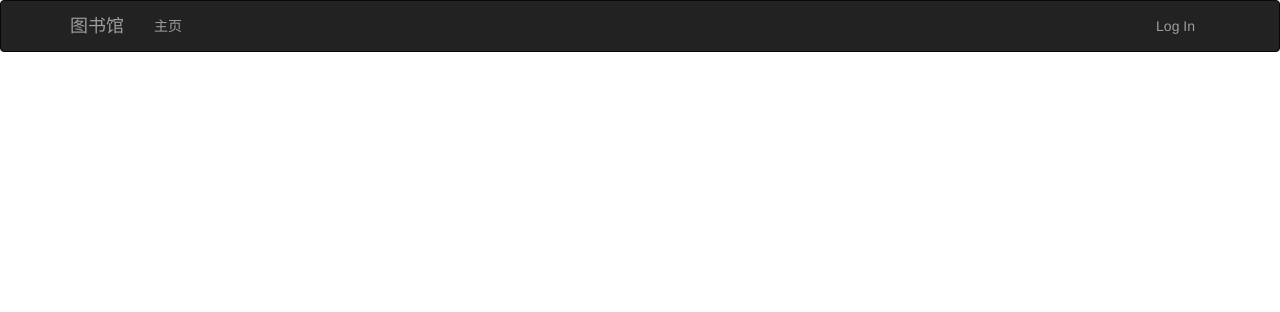
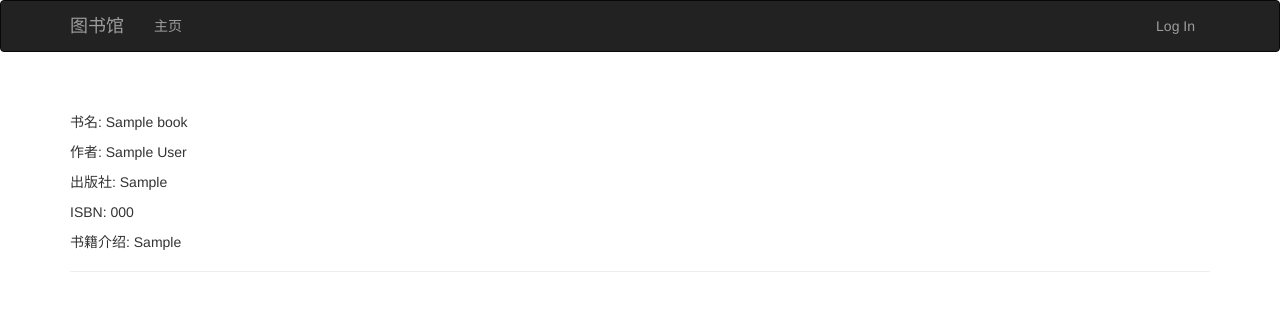
Before and after one commit to jxw1/library, a Flask app: page /book/1 in a window 1280 px wide. Shown: the top 312 px of the page. Run offline with Flask 2, Linux system fonts and the light colour scheme; tables that the repository leaves empty hold one stand-in row (values such as "Sample post"); some libraries are stand-ins or nearby versions.

Commit message:
数据库结构完善

```diff
--- a/flasky/app/main/views.py
+++ b/flasky/app/main/views.py
@@ -11,7 +11,6 @@ from ..decorators import admin_required, lib_required
 @main.route('/', methods=['GET', 'POST'])
 def index(books=[]):
     form = SearchForm()
-    form.input_.data = session['input_data']
     if form.validate_on_submit():
         bookname = form.input_.data
         session['input_data'] = bookname
@@ -37,9 +36,9 @@ def book(book_id):
 @lib_required
 def del_book(book_id):
     book = Book.query.filter_by(id=book_id).first_or_404()
-    bookname=book.bookname
+    bookname = book.bookname
     db.session.delete(book)
-    flash(" the book: "+ bookname +" has been deleted")
+    flash(" the book: " + bookname + " has been deleted")
     return redirect(url_for('main.index'))
 
 
--- a/flasky/app/templates/book_info.html
+++ b/flasky/app/templates/book_info.html
@@ -5,5 +5,19 @@
 
 {% block page_content %}
 
+<div class="page-header">
+    <p> 书名: {{ book.bookname }} </p>
+    <p> 作者: {{ book.author }} </p>
+    {% if book.publisher %}
+    <p> 出版社: {{ book.publisher }} </p>
+    {% endif %}
+    <p> ISBN: {{ book.ISBN }}</p>
+    {% if book.info %}
+    <p> 书籍介绍: {{ book.info }} </p>
+    {% endif %}
+    {% if current_user.is_lib() %}
+    <a class="btn btn-danger" href="">编辑书籍</a>
+    {% endif %}
 
+</div>
 {% endblock %}
```
